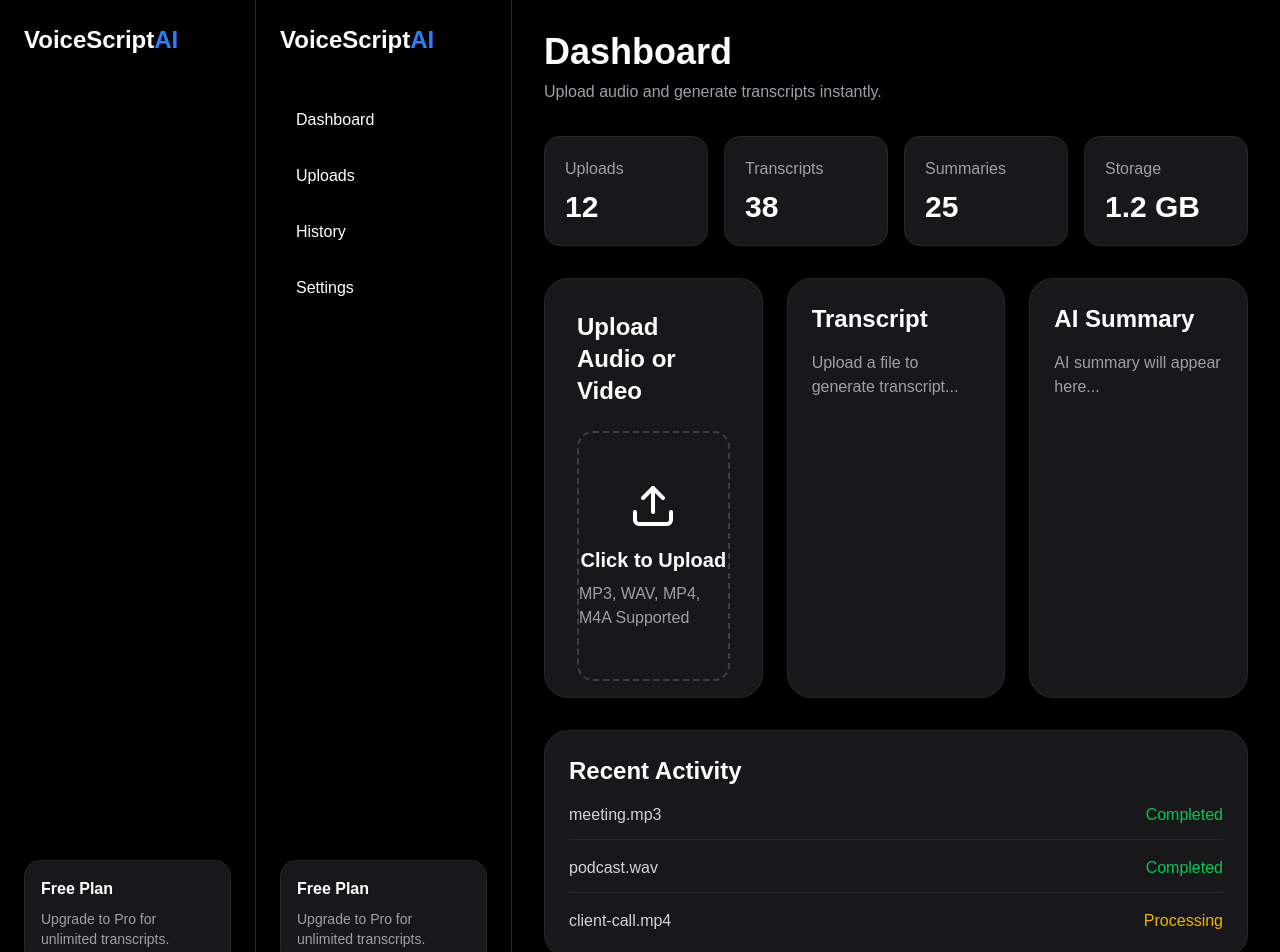
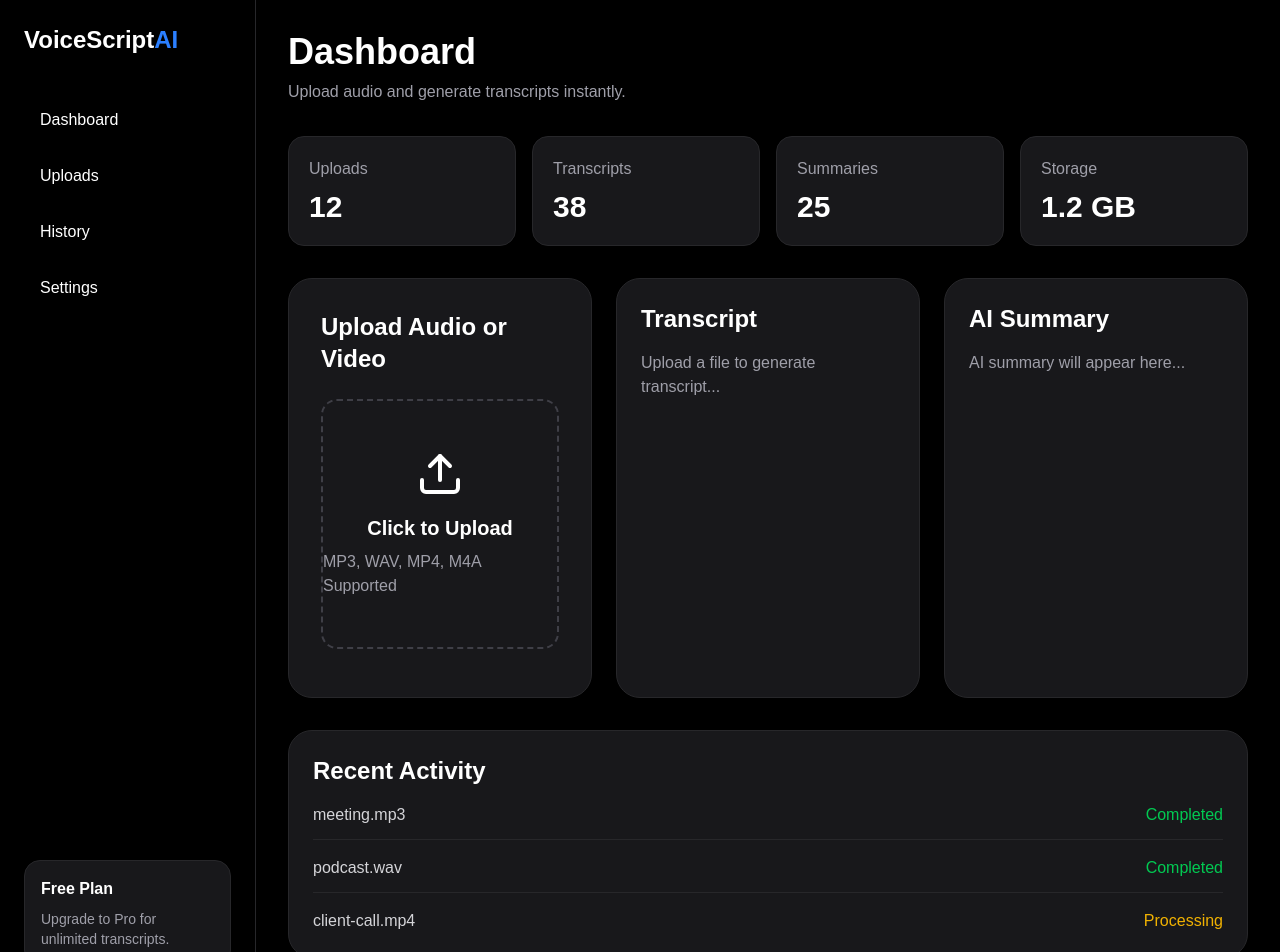
Before and after one commit to Kesarkarale/voicescript-ai, a Next.js app: page /dashboard in a window 1280 px wide. Shown: the top 952 px of the page. Built offline with nearby package versions, Linux system fonts and the light colour scheme.

Commit message:
Update page.tsx

```diff
--- a/app/dashboard/page.tsx
+++ b/app/dashboard/page.tsx
@@ -1,4 +1,3 @@
- import Link from "next/link";
 import UploadBox from "@/components/UploadBox";
 import TranscriptCard from "@/components/TranscriptCard";
 import SummaryCard from "@/components/SummaryCard";
@@ -8,25 +7,13 @@ export default function Dashboard() {
   return (
     <main className="min-h-screen bg-black text-white">
       <div className="flex">
-        {/* Sidebar */}
-        <aside className="hidden md:flex w-64 min-h-screen border-r border-zinc-800 flex-col p-6">
-          <h1 className="text-2xl font-bold mb-10">
-            VoiceScript<span className="text-blue-500">AI</span>
-          </h1>
+        <Sidebar />
 
-
-          <div className="mt-auto bg-zinc-900 border border-zinc-800 rounded-2xl p-4">
-            <h3 className="font-semibold">Free Plan</h3>
-            <p className="text-sm text-zinc-400 mt-2">
-              Upgrade to Pro for unlimited transcripts.
-            </p>
-          </div>
-        </aside>
-        <Sidebar />
-        {/* Main Content */}
         <section className="flex-1 p-6 md:p-8">
           <div className="mb-8">
-            <h2 className="text-4xl font-bold">Dashboard</h2>
+            <h2 className="text-4xl font-bold">
+              Dashboard
+            </h2>
 
             <p className="text-zinc-400 mt-2">
               Upload audio and generate transcripts instantly.
@@ -56,7 +43,7 @@ export default function Dashboard() {
             </div>
           </div>
 
-          {/* Cards */}
+          {/* Main Cards */}
           <div className="grid xl:grid-cols-3 gap-6">
             <UploadBox />
             <TranscriptCard />
```
